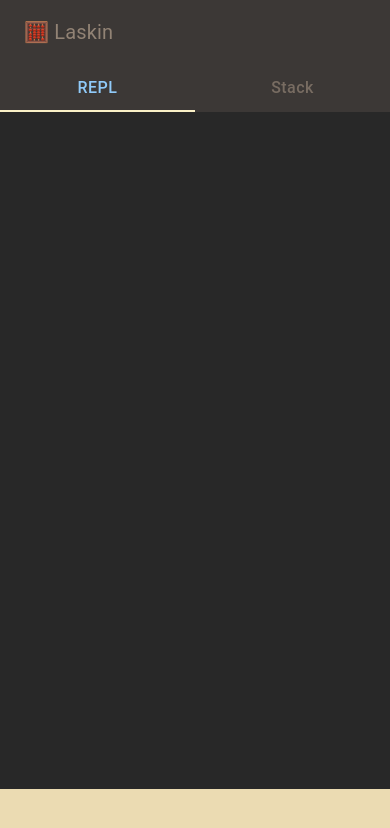
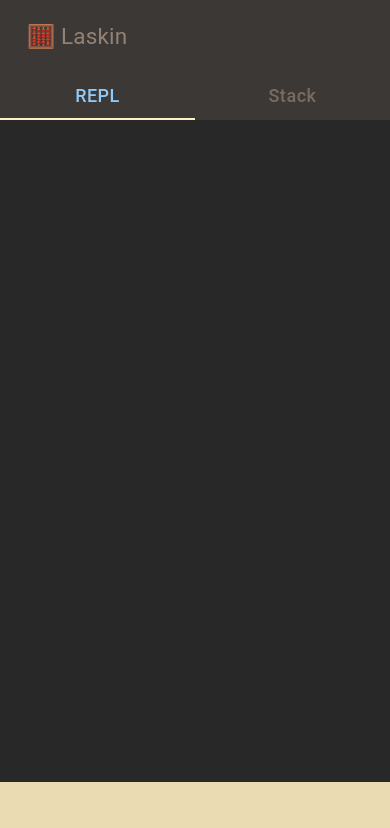
Before and after one commit to RauliL/laskin-web, a React (Vite) app: page / in a window 390 px wide. Shown: the top 828 px of the page. Built offline with nearby package versions, Linux system fonts and the light colour scheme; what laskin would draw is missing.

Commit message:
Increase font size on smaller screens

```diff
--- a/src/theme.ts
+++ b/src/theme.ts
@@ -44,12 +44,18 @@ export const theme = createTheme({
   },
   components: {
     MuiCssBaseline: {
-      styleOverrides: {
+      styleOverrides: (theme) => ({
+        html: {
+          fontSize: 18,
+          [theme.breakpoints.up("md")]: {
+            fontSize: 16,
+          },
+        },
         body: {
           backgroundColor: gruvbox.outputBackground,
           color: gruvbox.outputForeground,
         },
-      },
+      }),
     },
   },
 });
```
